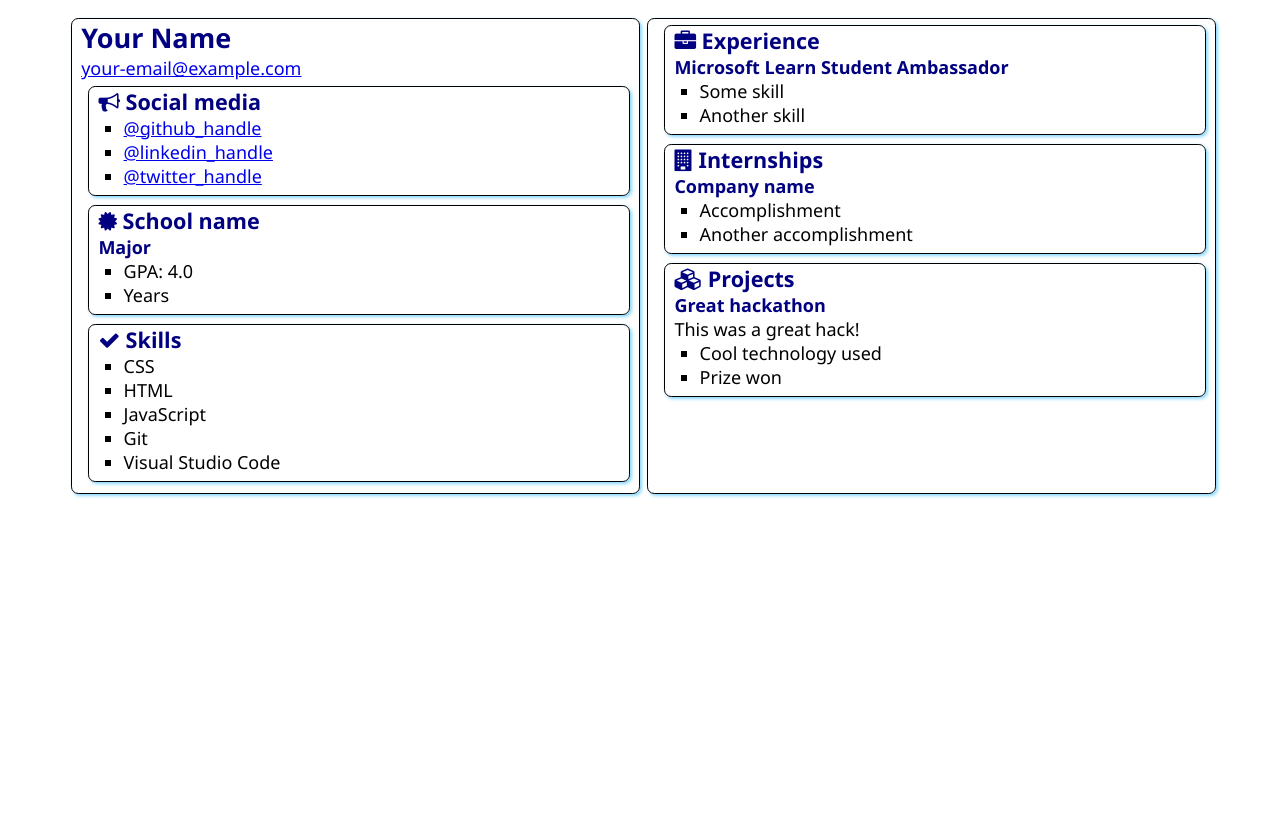
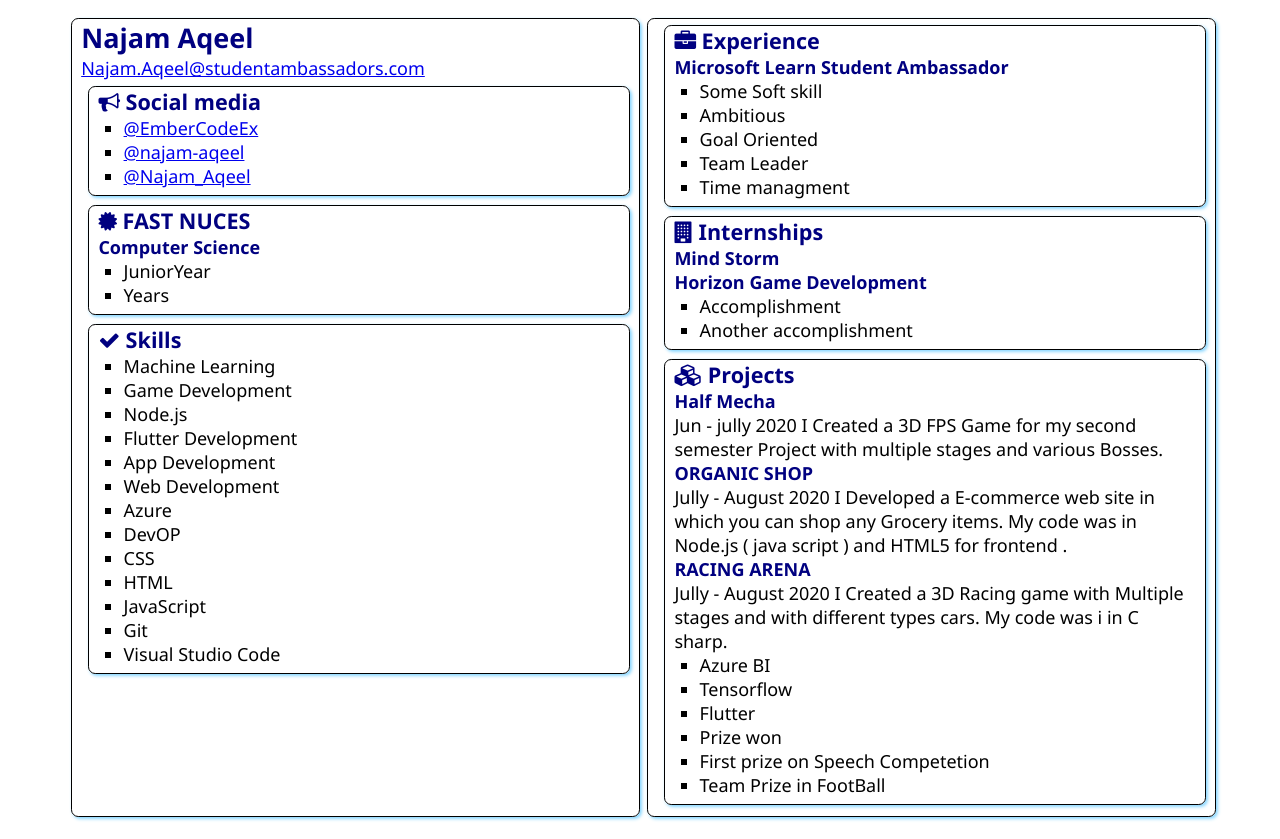
Before and after one commit to EmberCodeEx/SATechnicalOnboarding, a plain HTML site: page src/index.html in a window 1280 px wide. Before the commit the page ends 800 px from the top, so only its background shows below. Drawn offline with Linux system fonts and the light colour scheme.

Commit message:
Added More Info

```diff
--- a/src/index.html
+++ b/src/index.html
@@ -12,8 +12,9 @@
 <body>
     <main>
         <article class="box">
-            <h1>Your Name</h1>
-            <div><a href="mailto:your.email@example.com">your-email@example.com</a></div>
+            <h1>Najam Aqeel
+            </h1>
+            <div><a href="mailto:Najam.Aqeel@studentambassadors.com">Najam.Aqeel@studentambassadors.com</a></div>
 
             <section class="box">
                 <h2>
@@ -21,9 +22,9 @@
                     Social media
                 </h2>
                 <ul>
-                    <li><a href="https://github.com/<handle>">@github_handle</a></li>
-                    <li><a href="https://linkedin.com/in/<handle>">@linkedin_handle</a></li>
-                    <li><a href="https://twitter.com/<handle>">@twitter_handle</a></li>
+                    <li><a href="https://github.com/EmberCodeEx">@EmberCodeEx</a></li>
+                    <li><a href="https://www.linkedin.com/in/najam-aqeel-4a1b05176/">@najam-aqeel</a></li>
+                    <li><a href="https://twitter.com/Najam_Aqeel_">@Najam_Aqeel</a></li>
                 </ul>
             </section>
 
@@ -31,11 +32,11 @@
                 <div class="education">
                     <h2>
                         <i class="fa fa-certificate" aria-hidden="true"></i>
-                        School name
+                        FAST NUCES
                     </h2>
-                    <h3>Major</h3>
+                    <h3>Computer Science</h3>
                     <ul>
-                        <li>GPA: 4.0</li>
+                        <li>JuniorYear</li>
                         <li>Years</li>
                     </ul>
                 </div>
@@ -47,6 +48,14 @@
                     Skills
                 </h2>
                 <ul>
+                    <li>Machine Learning</li>
+                    <li>Game Development</li>
+                    <li>Node.js</li>
+                    <li>Flutter Development</li>
+                    <li>App Development</li>
+                    <li>Web Development</li>
+                    <li>Azure</li>
+                    <li>DevOP</li>
                     <li>CSS</li>
                     <li>HTML</li>
                     <li>JavaScript</li>
@@ -63,8 +72,11 @@
                 </h2>
                 <h3>Microsoft Learn Student Ambassador</h3>
                 <ul>
-                    <li>Some skill</li>
-                    <li>Another skill</li>
+                    <li>Some Soft skill</li>
+                    <li>Ambitious</li>
+                    <li>Goal Oriented</li>
+                    <li>Team Leader</li>
+                    <li>Time managment</li>
                 </ul>
             </section>
             <section class="box">
@@ -73,7 +85,8 @@
                     Internships
                 </h2>
 
-                <h3>Company name</h3>
+                <h3>Mind Storm</h3>
+                <h3>Horizon Game Development </h3>
                 <ul>
                     <li>Accomplishment</li>
                     <li>Another accomplishment</li>
@@ -85,11 +98,30 @@
                     Projects
                 </h2>
 
-                <h3>Great hackathon</h3>
-                <div>This was a great hack!</div>
+                <h3> Half Mecha</h3>
+                <div>Jun - jully 2020
+                    I Created a 3D FPS Game for my second semester Project with multiple stages and various
+                 Bosses.</div>
+                <h3> ORGANIC SHOP</h3>
+                 <div>Jully - August 2020
+I Developed a E-commerce web site in which you can shop any Grocery items. My code was in
+Node.js ( java script ) and HTML5 for frontend .</div>
+
+
+                  <h3>RACING ARENA </h3>
+                <div>Jully - August 2020
+I Created a 3D Racing game with Multiple stages and with different types cars. My code was
+i
+in C sharp.</div>
+
+
                 <ul>
-                    <li>Cool technology used</li>
+                    <li>Azure BI</li>
+                    <li>Tensorflow</li>
+                    <li>Flutter</li>
                     <li>Prize won</li>
+                    <li>First prize on Speech Competetion</li>
+                    <li>Team Prize in FootBall</li>
                 </ul>
             </section>
         </article>
```
